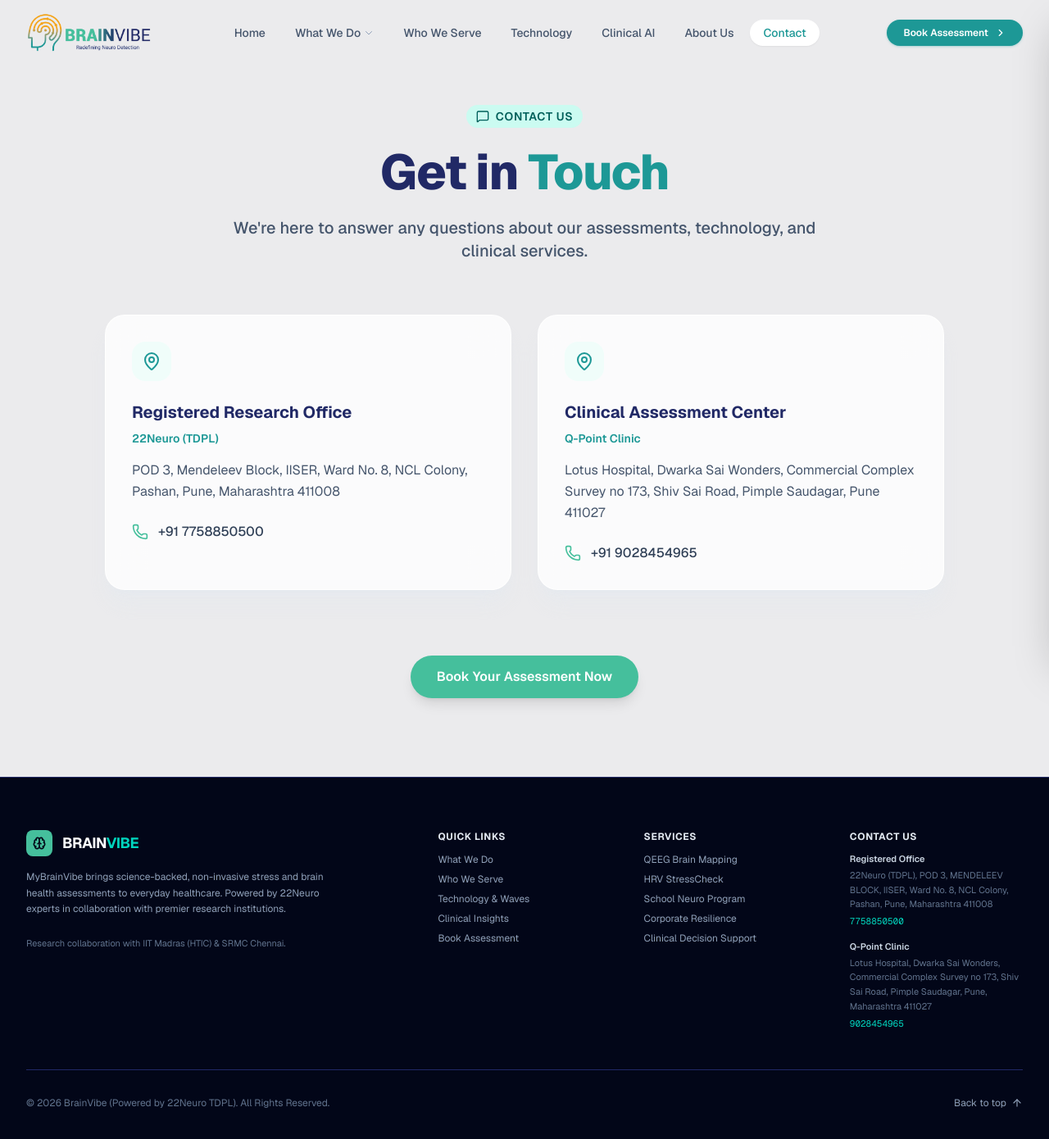
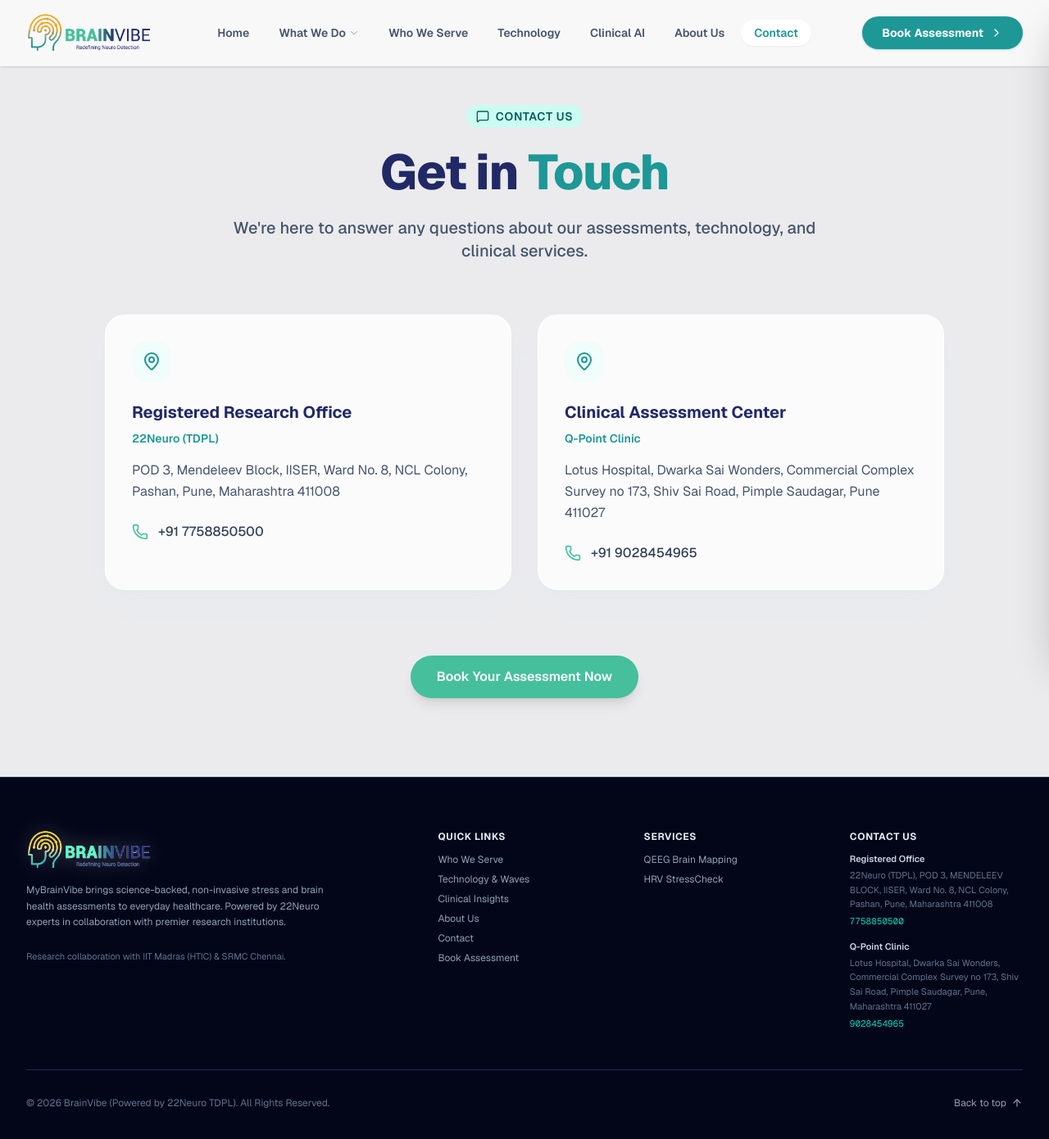
Before and after one commit to anmaynayak-del/mybrainvibe, a Next.js app: page /contact in a window 1280 px wide. Shown: the top 1390 px of the page at 82% size. Built offline with nearby package versions, Linux system fonts and the light colour scheme.

Commit message:
Refine Navbar typography, restore transparent logic, and completely overhaul Footer links/logo

```diff
--- a/components/Footer/Footer.tsx
+++ b/components/Footer/Footer.tsx
@@ -1,9 +1,14 @@
 "use client";
 
 import React from "react";
-import { Brain, ArrowUp } from "lucide-react";
+import { ArrowUp } from "lucide-react";
+import Image from "next/image";
+import Link from "next/link";
+import { useBooking } from "@/components/BookingProvider";
 
 export default function Footer() {
+  const { openBooking } = useBooking();
+
   const scrollToTop = () => {
     window.scrollTo({ top: 0, behavior: "smooth" });
   };
@@ -15,12 +20,15 @@
           {/* Brand Col */}
           <div className="lg:col-span-2 space-y-4">
             <div className="flex items-center gap-3">
-              <div className="w-8 h-8 rounded-lg bg-teal-500 flex items-center justify-center text-slate-950">
-                <Brain className="w-4 h-4 stroke-[2.4]" />
+              <div className="inline-flex">
+                <Image
+                  src="/logo.png"
+                  alt="BrainVibe"
+                  width={160}
+                  height={48}
+                  className="h-10 sm:h-12 w-auto object-contain brightness-[1.3] drop-shadow-[0_0_12px_rgba(255,255,255,0.3)]"
+                />
               </div>
-              <span className="text-lg font-bold tracking-tight text-white font-sans">
-                BRAIN<span className="text-teal-400">VIBE</span>
-              </span>
             </div>
             <p className="text-xs text-slate-400 leading-relaxed max-w-sm">
               MyBrainVibe brings science-backed, non-invasive stress and brain health assessments to everyday healthcare. Powered by 22Neuro experts in collaboration with premier research institutions.
@@ -37,29 +45,34 @@
             </h5>
             <ul className="space-y-2">
               <li>
-                <a href="#what-we-do" className="hover:text-teal-400 transition-colors">
-                  What We Do
-                </a>
+                <Link href="/who-we-serve" className="hover:text-teal-400 transition-colors">
+                  Who We Serve
+                </Link>
               </li>
               <li>
-                <a href="#who-we-serve" className="hover:text-teal-400 transition-colors">
-                  Who We Serve
-                </a>
+                <Link href="/technology" className="hover:text-teal-400 transition-colors">
+                  Technology &amp; Waves
+                </Link>
               </li>
               <li>
-                <a href="#technology" className="hover:text-teal-400 transition-colors">
-                  Technology &amp; Waves
-                </a>
+                <Link href="/clinical-ai" className="hover:text-teal-400 transition-colors">
+                  Clinical Insights
+                </Link>
               </li>
               <li>
-                <a href="#clinical-insights" className="hover:text-teal-400 transition-colors">
-                  Clinical Insights
-                </a>
+                <Link href="/about" className="hover:text-teal-400 transition-colors">
+                  About Us
+                </Link>
               </li>
               <li>
-                <a href="#contact" className="hover:text-teal-400 transition-colors">
+                <Link href="/contact" className="hover:text-teal-400 transition-colors">
+                  Contact
+                </Link>
+              </li>
+              <li>
+                <button onClick={openBooking} className="hover:text-teal-400 transition-colors text-left">
                   Book Assessment
-                </a>
+                </button>
               </li>
             </ul>
           </div>
@@ -71,19 +84,14 @@
             </h5>
             <ul className="space-y-2">
               <li>
-                <span className="text-slate-400">QEEG Brain Mapping</span>
+                <Link href="/services/qeeg-brain-assessment" className="text-slate-400 hover:text-teal-400 transition-colors">
+                  QEEG Brain Mapping
+                </Link>
               </li>
               <li>
-                <span className="text-slate-400">HRV StressCheck</span>
-              </li>
-              <li>
-                <span className="text-slate-400">School Neuro Program</span>
-              </li>
-              <li>
-                <span className="text-slate-400">Corporate Resilience</span>
-              </li>
-              <li>
-                <span className="text-slate-400">Clinical Decision Support</span>
+                <Link href="/services/hrv-stresscheck" className="text-slate-400 hover:text-teal-400 transition-colors">
+                  HRV StressCheck
+                </Link>
               </li>
             </ul>
           </div>
--- a/components/Navbar.tsx
+++ b/components/Navbar.tsx
@@ -9,20 +9,11 @@
 import { useBooking } from "@/components/BookingProvider";
 
 export default function Navbar() {
-  const [scrolled, setScrolled] = useState(false);
   const [mobileMenuOpen, setMobileMenuOpen] = useState(false);
   const pathname = usePathname();
   const { openBooking } = useBooking();
   const menuRef = useRef<HTMLDivElement>(null);
   const buttonRef = useRef<HTMLButtonElement>(null);
-
-  useEffect(() => {
-    const handleScroll = () => {
-      setScrolled(window.scrollY > 100);
-    };
-    window.addEventListener("scroll", handleScroll, { passive: true });
-    return () => window.removeEventListener("scroll", handleScroll);
-  }, []);
 
   // Close on route change
   useEffect(() => {
@@ -62,9 +53,15 @@
     { name: "Contact", href: "/contact" },
   ];
 
+  const isTransparentRoute = pathname === "/" || pathname === "/services/hrv-stresscheck" || pathname === "/services/qeeg-brain-assessment";
+
   return (
     <header
-      className="fixed top-0 left-0 right-0 z-50 transition-all duration-300 bg-transparent py-4"
+      className={`fixed top-0 left-0 right-0 z-50 transition-all duration-300 py-4 ${
+        isTransparentRoute
+          ? "bg-transparent"
+          : "bg-white/65 backdrop-blur-lg border-b border-slate-200/40 shadow-sm"
+      }`}
     >
       <div suppressHydrationWarning className="w-full px-4 sm:px-6 lg:px-8 flex items-center justify-between relative z-[60]">
         {/* Brand Logo */}
@@ -89,7 +86,7 @@
                   <Link
                     href={link.href}
                     onClick={(e) => link.href === "#" && e.preventDefault()}
-                    className={`px-4 py-1.5 rounded-full transition-all duration-200 font-medium text-xs lg:text-sm inline-flex items-center gap-1 ${
+                    className={`px-4 py-1.5 rounded-full transition-all duration-200 font-semibold text-xs lg:text-sm inline-flex items-center gap-1 ${
                       isActive
                         ? "bg-white text-teal-600 shadow-xs"
                         : "text-slate-600 hover:text-slate-900 hover:bg-white/60"
@@ -103,7 +100,7 @@
                       <Link
                         key={subItem.name}
                         href={subItem.href}
-                        className="block px-4 py-2.5 text-sm font-medium text-slate-600 hover:text-teal-700 hover:bg-teal-50 rounded-lg transition-colors"
+                        className="block px-4 py-2.5 text-sm font-semibold text-slate-600 hover:text-teal-700 hover:bg-teal-50 rounded-lg transition-colors"
                       >
                         {subItem.name}
                       </Link>
@@ -117,7 +114,7 @@
               <Link
                 key={link.name}
                 href={link.href}
-                className={`px-4 py-1.5 rounded-full transition-all duration-200 font-medium text-xs lg:text-sm ${
+                className={`px-4 py-1.5 rounded-full transition-all duration-200 font-semibold text-xs lg:text-sm ${
                   isActive
                     ? "bg-white text-teal-600 shadow-xs"
                     : "text-slate-600 hover:text-slate-900 hover:bg-white/60"
@@ -133,10 +130,10 @@
         <div className="hidden sm:flex max-lg:hidden items-center gap-3">
           <button
             onClick={openBooking}
-            className="inline-flex items-center gap-2 px-5 py-2 rounded-full text-xs font-semibold bg-teal-600 text-white hover:bg-teal-700 transition-all duration-200 shadow-sm shadow-teal-600/25 hover:shadow-md hover:shadow-teal-600/35 hover:-translate-y-0.5 active:translate-y-0"
+            className="inline-flex items-center gap-2 px-6 py-2.5 rounded-full text-sm font-bold bg-teal-600 text-white hover:bg-teal-700 transition-all duration-200 shadow-sm shadow-teal-600/25 hover:shadow-md hover:shadow-teal-600/35 hover:-translate-y-0.5 active:translate-y-0"
           >
             <span>Book Assessment</span>
-            <ChevronRight className="w-3.5 h-3.5" />
+            <ChevronRight className="w-4 h-4" />
           </button>
         </div>
 
@@ -179,7 +176,7 @@
                       <Link
                         key={subItem.name}
                         href={subItem.href}
-                        className="px-4 py-3 text-base font-medium text-slate-600 hover:text-teal-700 hover:bg-teal-50 rounded-xl transition-colors min-h-[44px] flex items-center"
+                        className="px-4 py-3 text-base font-semibold text-slate-600 hover:text-teal-700 hover:bg-teal-50 rounded-xl transition-colors min-h-[44px] flex items-center"
                       >
                         {subItem.name}
                       </Link>
@@ -193,7 +190,7 @@
               <Link
                 key={link.name}
                 href={link.href}
-                className={`px-4 py-3 text-base font-medium rounded-xl transition-colors min-h-[44px] flex items-center ${
+                className={`px-4 py-3 text-base font-semibold rounded-xl transition-colors min-h-[44px] flex items-center ${
                   isActive
                     ? "text-teal-600 bg-teal-50 font-bold"
                     : "text-slate-700 hover:text-teal-600 hover:bg-slate-50"
```
